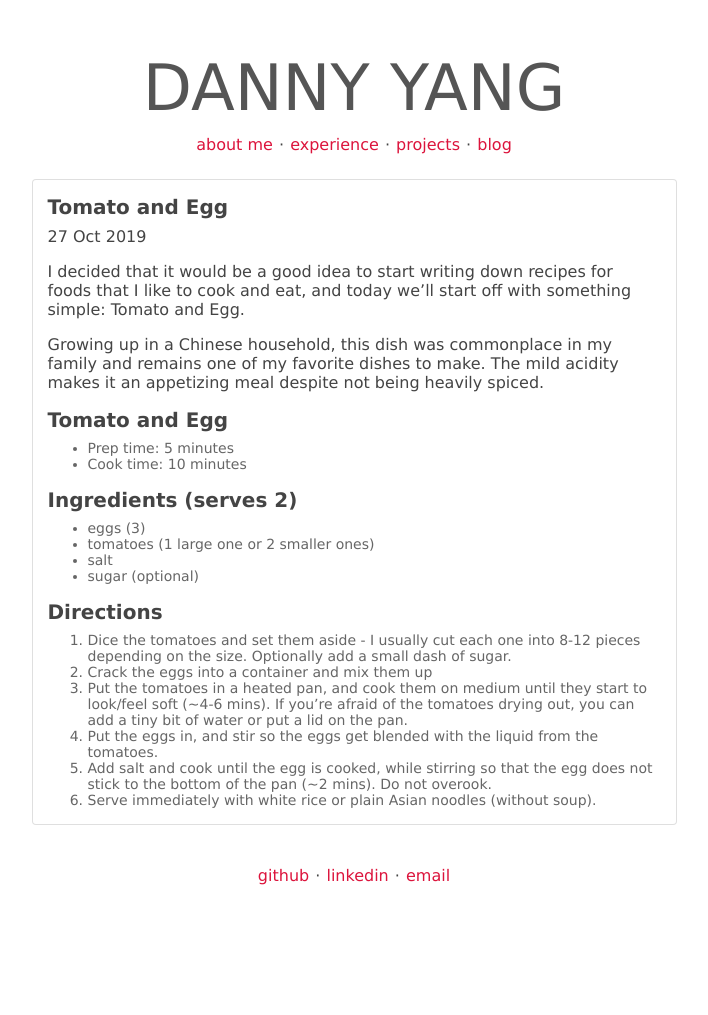
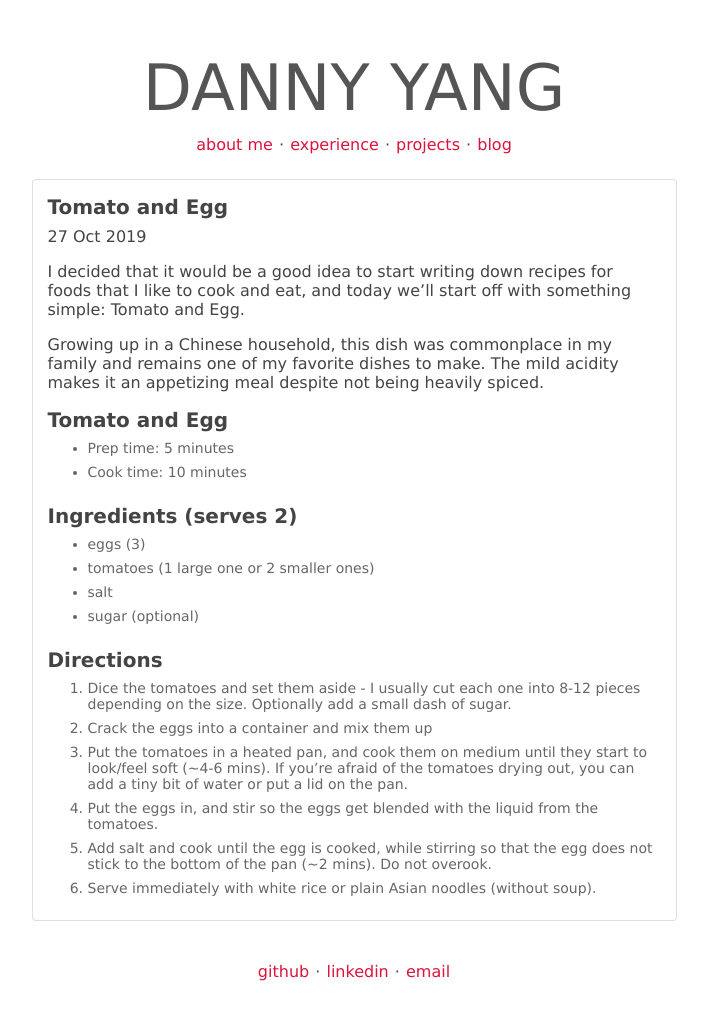
Before and after one commit to yangdanny97/yangdanny97.github.io, a Jekyll site: the page built from _posts/2019-10-27-tomato-egg.md, in a window 1280 px wide. Shown: the whole page, without its empty margins (286-994 px from the left). Built offline with Jekyll 4.4.1, drawn with Linux system fonts in a browser that asks for light colours; before the commit the page ends 919 px from its top, so only the background shows below that.

Commit message:
update styling

```diff
--- a/_layouts/post.html
+++ b/_layouts/post.html
@@ -5,6 +5,10 @@ layout: default
     p {
         font: 16px verdana, tahoma, sans-serif;
         color:#444;
+    }
+
+    li {
+        padding-bottom: 8px;
     }
 </style>
 <div class='row slide'>
```
